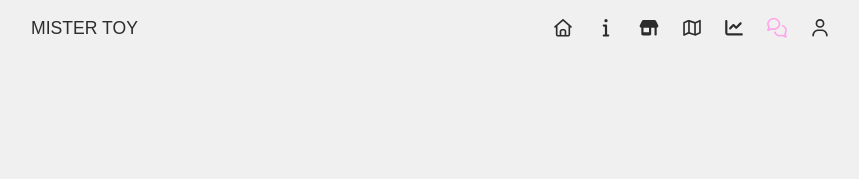
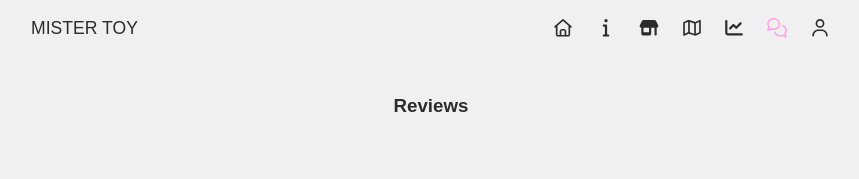
Before and after one commit to shanybaruch/mistertoy-frontend, a React (Vite) app: page /review in a window 1280 px wide. Shown: the top 179 px of the page, without its empty margins (209-1068 px from the left). Built offline with nearby package versions, Linux system fonts and the light colour scheme; a web font is replaced by a local one.

Commit message:
Add review css page

```diff
--- /dev/null
+++ b/src/assets/style/cmps/ReviewPage.css
@@ -0,0 +1,3 @@
+.review-page {
+    grid-column: 2;
+}
--- a/src/assets/style/main.css
+++ b/src/assets/style/main.css
@@ -23,6 +23,7 @@
 @import 'cmps/AccountPage.css';
 @import 'cmps/AdminPage.css';
 @import 'cmps/UserDetails.css';
+@import 'cmps/ReviewPage.css';
 
 @import 'cmps/ShoppingCart.css';
 @import 'cmps/ToggleBtn.css';
--- a/src/pages/ReviewPage.jsx
+++ b/src/pages/ReviewPage.jsx
@@ -1,7 +1,7 @@
 export function ReviewPage() {
     return (
         <section className="review-page">
-
+            <h1>Reviews</h1>
         </section>
     )
 }
```
